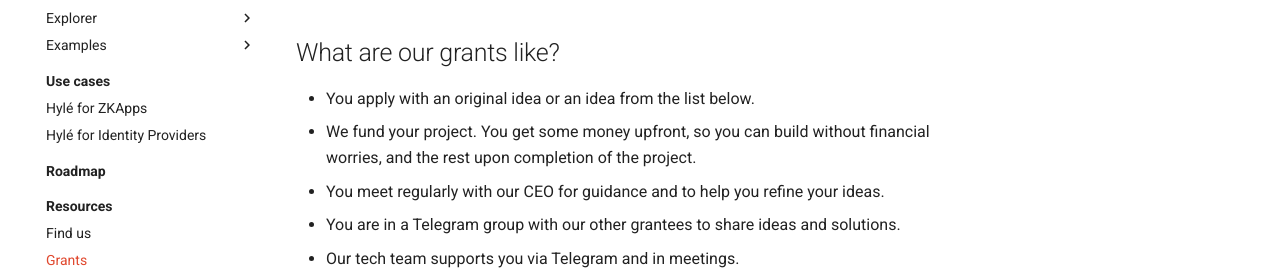
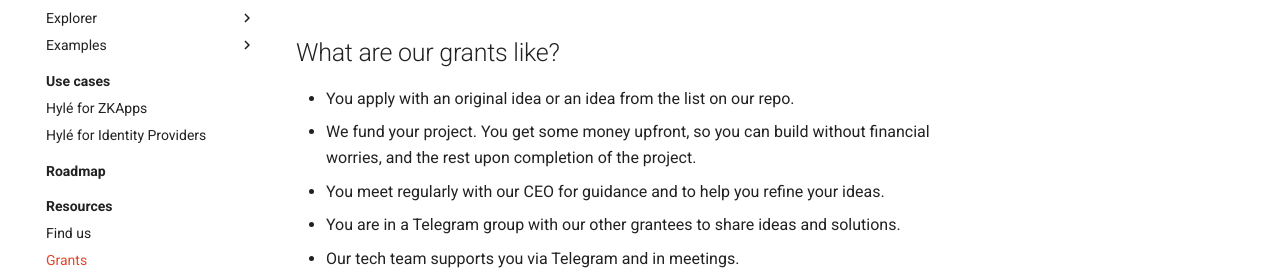
Before and after one commit to Hyle-org/devhub-hyle, an MkDocs documentation site: the page built from docs/resources/grants.md, in a window 1280 px wide and 998 px high. Shown: the part 236-515 px from the top of the window. Built offline with MkDocs 1.6.1 and Material for MkDocs 9.7.7, drawn with Linux system fonts in a browser that asks for light colours; comment, search, counter and statistics services are not loaded.

Commit message:
grants fix

```diff
--- a/docs/resources/grants.md
+++ b/docs/resources/grants.md
@@ -6,7 +6,7 @@ We have a grant program supporting developers who want to work on [trust infrast
 
 ## What are our grants like?
 
-- You apply with an original idea or an idea from the list below.
+- You apply with an original idea or an idea from the list on our repo.
 - We fund your project. You get some money upfront, so you can build without financial worries, and the rest upon completion of the project.
 - You meet regularly with our CEO for guidance and to help you refine your ideas.
 - You are in a Telegram group with our other grantees to share ideas and solutions.
```
